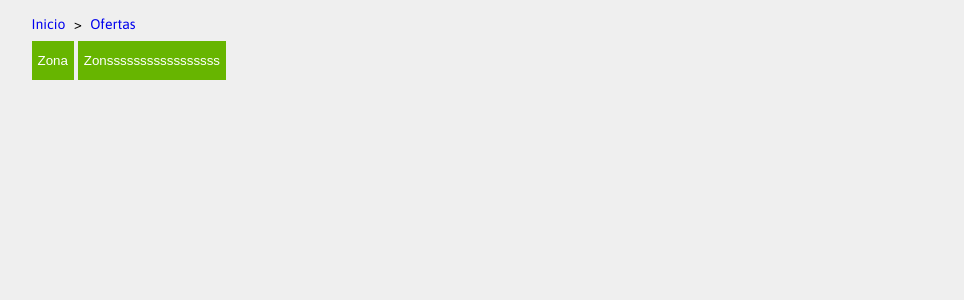
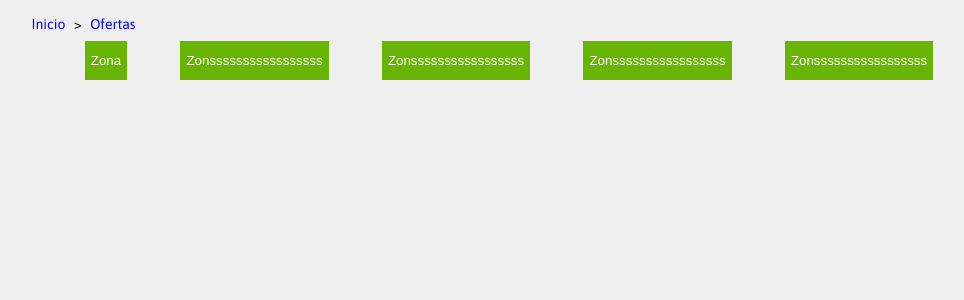
Before and after one commit to adriandearias/UpgradeHub, a PHP site: page / in a window 1280 px wide. Shown: the part 114-414 px from the top of the page, without its empty margins (131-1095 px from the left). Run offline with PHP 8.4, Linux system fonts and the light colour scheme.

Commit message:
modified css end

```diff
--- a/html-css/el-corte-ingles-ofertas-html-css-desktop-responsive/css/style.css
+++ b/html-css/el-corte-ingles-ofertas-html-css-desktop-responsive/css/style.css
@@ -123,6 +123,7 @@ a:hover{
 .main__nav{
     display: flex;
     padding-bottom: 1%;
+
 }
 
 .filtro__btn{
@@ -134,23 +135,7 @@ a:hover{
     cursor: pointer;
 }
 
-
-/* USING MOBILE FIRST */
-/* Small devices (landscape phones, 576px and up) */
-@media (min-width: 576px) {
-
+.main__filtros{
+    display: flex;
+    justify-content: space-evenly;
 }
-
-/* Medium devices (tablets, 768px and up) */
-@media (min-width: 768px) {
-}
-
-/* Large devices (desktops, 992px and up) */
-@media (min-width: 992px) {
-
-}
-
-/* Extra large devices (large desktops, 1200px and up) */
-@media (min-width: 1200px) {
-
-}
--- a/html-css/el-corte-ingles-ofertas-html-css-desktop-responsive/index.html
+++ b/html-css/el-corte-ingles-ofertas-html-css-desktop-responsive/index.html
@@ -77,6 +77,21 @@
                         <span>Zonsssssssssssssssss</span>
                     </button>
                 </a>
+                <a href="">
+                    <button class="filtro__btn">
+                        <span>Zonsssssssssssssssss</span>
+                    </button>
+                </a>
+                <a href="">
+                    <button class="filtro__btn">
+                        <span>Zonsssssssssssssssss</span>
+                    </button>
+                </a>
+                <a href="">
+                    <button class="filtro__btn">
+                        <span>Zonsssssssssssssssss</span>
+                    </button>
+                </a>
             </div>
         </main>
     </body>
```
